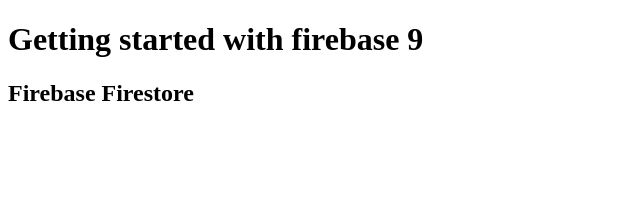
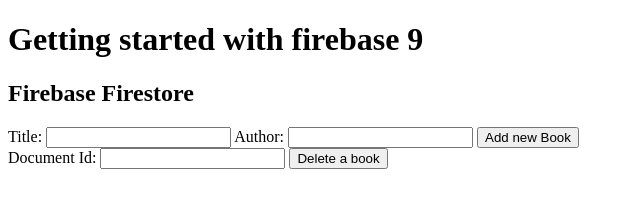
Before and after one commit to otiteakpofure/Backend-Configuration-using-firebase-9-, a website: page dist/index.html in a window 1280 px wide. Shown: the whole page, without its empty margins (0-640 px from the left). Drawn offline with Linux system fonts and the light colour scheme; no server answers.

Commit message:
added onsnapshot for getting data and re-rendering whenever there is change in the database and delete function for deleting data

```diff
--- a/dist/index.html
+++ b/dist/index.html
@@ -10,6 +10,22 @@
     <h1>Getting started with firebase 9</h1>
     <h2>Firebase Firestore</h2>
 
+    <form class="add">
+        <label for="title">Title:</label>
+        <input type="text" name="title" required>
+        <label for="author">Author:</label>
+        <input type="text" name="author" required>
+
+        <button> Add new Book</button>
+    </form>
+
+    <form class="delete">
+        <label for="id">Document Id:</label>
+        <input type="text" name="title" required>
+        <button> Delete a book</button>
+    </form>
+
+
     <script src="bundle.js"></script>
 </body>
 </html>
```
